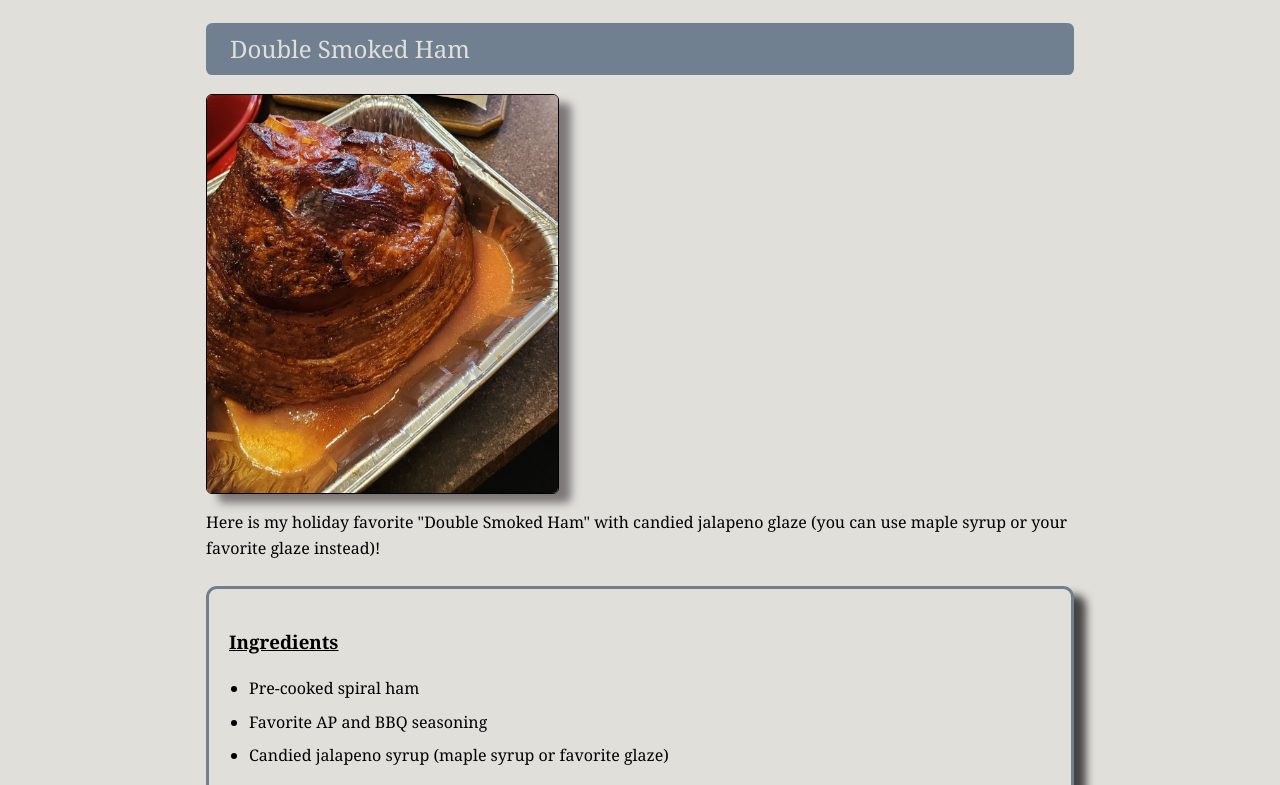
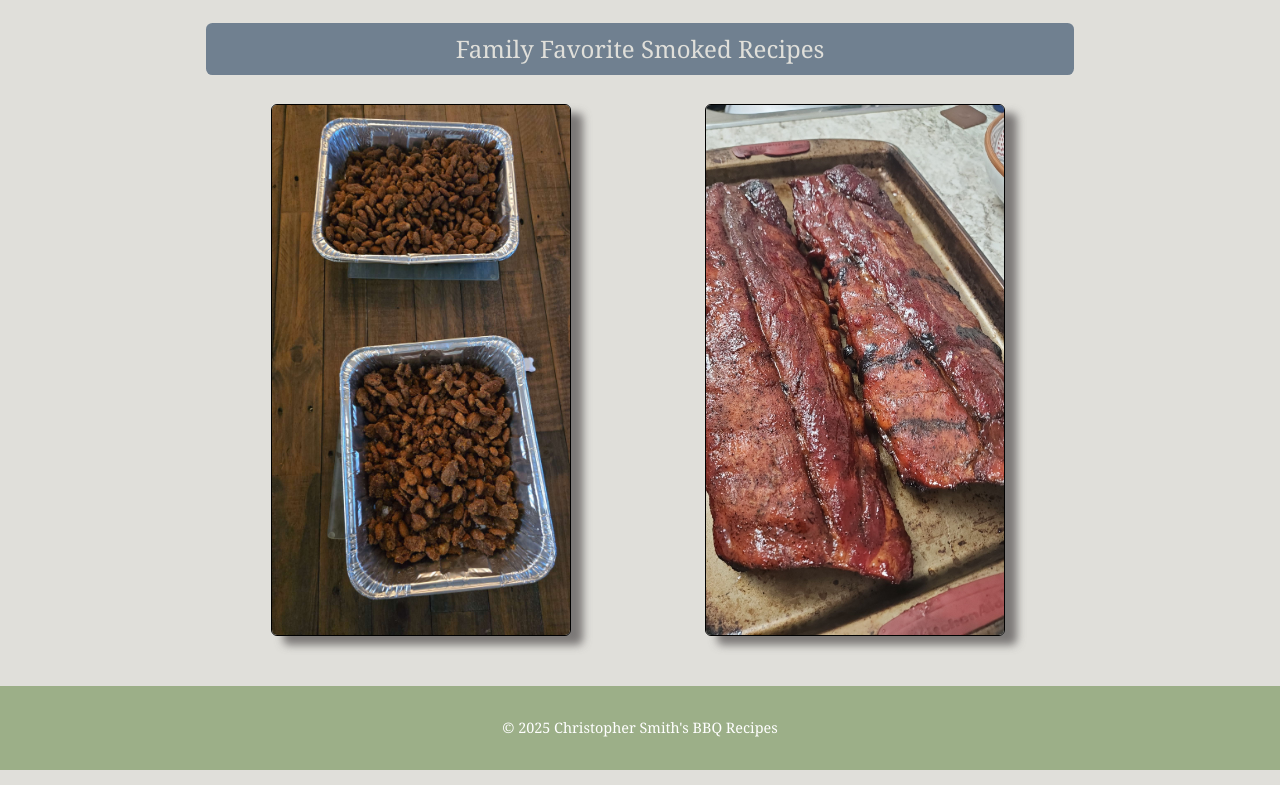
Before and after one commit to CHFS33/first-project, a plain HTML site: page index.html in a window 1280 px wide. Shown: the part 173-958 px from the top of the page. Drawn offline with Linux system fonts and the light colour scheme.

Commit message:
added homepage images

```diff
--- a/css/style.css
+++ b/css/style.css
@@ -23,6 +23,9 @@ h1 {
   text-align: center;
   font-weight: 900;
   font-size: 40px;
+}
+.homepage {
+  text-align: center;
 }
 h2 {
   background-color: #708090;
@@ -56,6 +59,27 @@ img {
   max-height: 400px;
   display: block;
 }
+.homescreen img {
+   border: 1.5px solid black;
+  padding: 0;
+  margin: 1rem 0;
+  border-radius: 6px;
+  background-color: #E0DFDA;
+  box-shadow: 12px 9px 8px rgba(90, 85, 85, .75);
+}
+.homeimage .homescreen {
+  display: inline-block;
+  justify-content: center;
+  margin: 10px 65px;
+  width: 300px;
+  max-width: 100%;
+  height: auto;
+
+
+
+}
+}
+
 
 article, section {
 margin-block: 1rem;
--- a/index.html
+++ b/index.html
@@ -22,7 +22,12 @@
     </header>
     <main>
     <h1>Christopher Smith's BBQ Recipes</h1>
-    <article>
+    <h2 class="homepage">Family Favorite Smoked Recipes</h2>
+    <div class="homeimage">
+    <img class="homescreen" src="/images/smoked-nuts.jpg" alt="Smoked Nuts">
+    <img class="homescreen" src="/images/smoked-ribs.jpg" alt="Smoked Ribs">
+    </div>
+    <!-- <article>
 
         <h2>Double Smoked Ham</h2>
         <img class="smokedham" src="images/ham.jpg" alt="Double Smoked Ham">
@@ -52,7 +57,7 @@
             </ol>
         </section>
 
-    </article>
+    </article> -->
     </main>
     <footer>
         <p>&copy; 2025 Christopher Smith's BBQ Recipes</p>
```
Also changed, not shown: images/smoked-apps.jpg (added), images/smoked-nuts.jpg (added), images/smoked-ribs.jpg (added).
